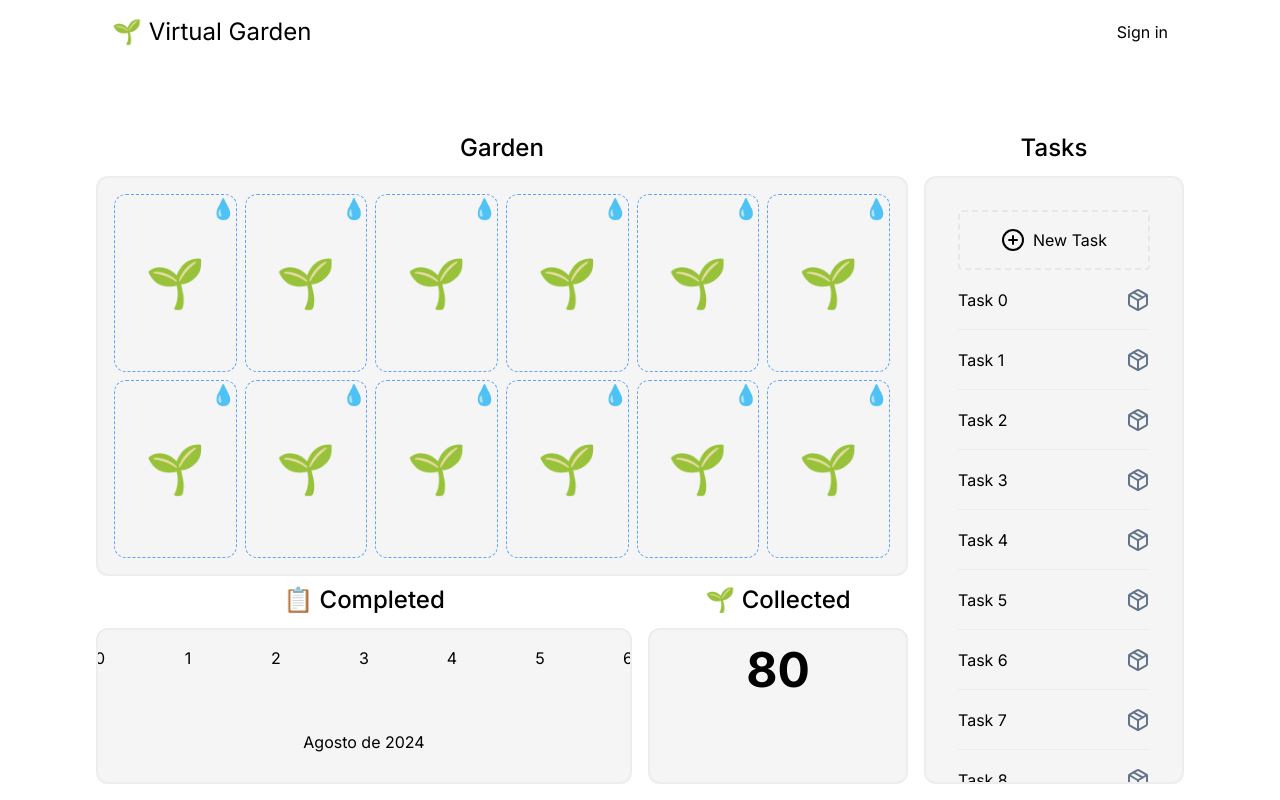
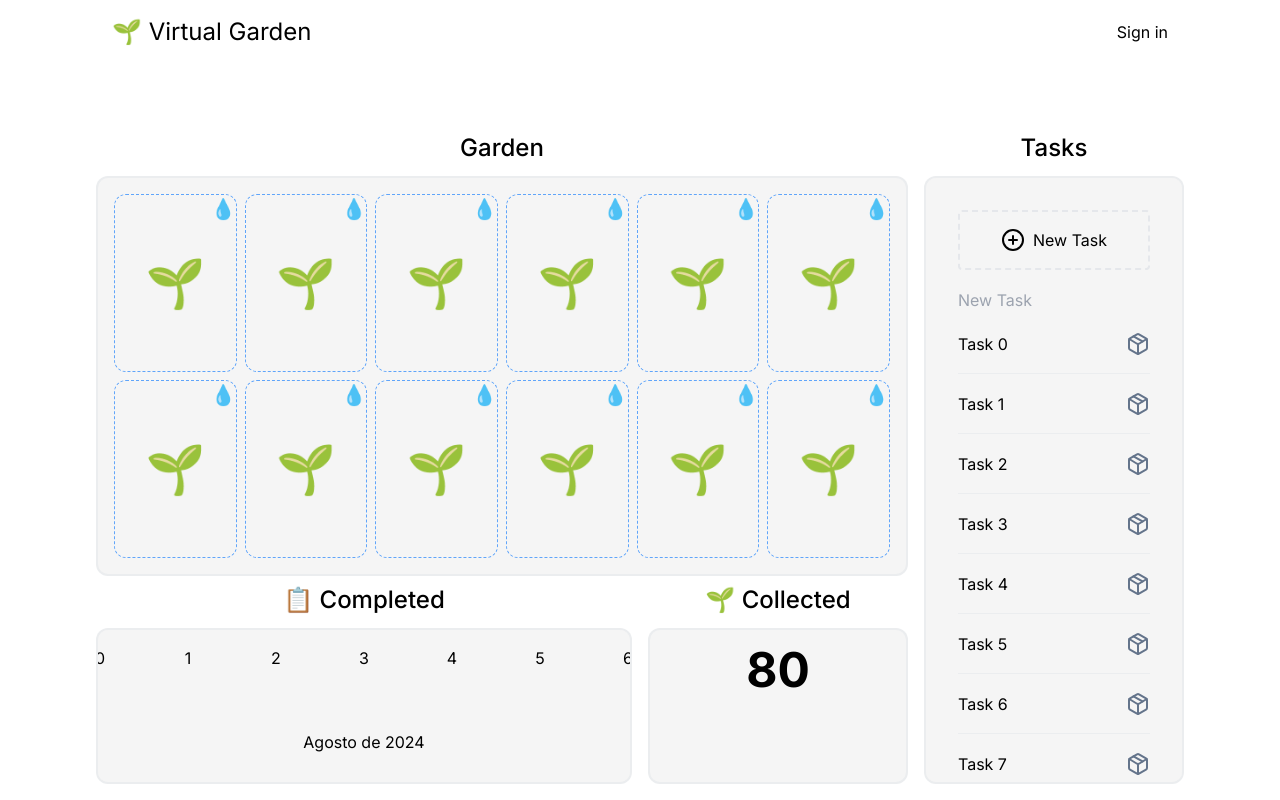
Before and after one commit to GoncalojmRosa/virtual-garden, a Next.js app: page / in a window 1280 px wide. Both pictures are taken after a click on the element "New Task". Built offline with nearby package versions, Linux system fonts and the light colour scheme; no server answers.

Commit message:
style: modified taskList component to handle new Task creation

```diff
--- a/src/components/task/taskList.tsx
+++ b/src/components/task/taskList.tsx
@@ -1,18 +1,48 @@
+"use client";
+
 import { CirclePlus, Package, PackageOpen } from "lucide-react";
 import { TaskItem } from "./taskItem";
 import { useState } from "react";
 
+type Task = {
+  id: number;
+  title: string;
+};
+
+
 export default function TaskList() {
+  const [isAdding, setIsAdding] = useState(false);
+  const [tasks, setTasks] = useState<Task[]>([
+    { id: 0, title: "Task 0" },
+    { id: 1, title: "Task 1" },
+    { id: 2, title: "Task 2" },
+    { id: 3, title: "Task 3" },
+    { id: 4, title: "Task 4" },
+    { id: 5, title: "Task 5" },
+    { id: 6, title: "Task 6" },
+    { id: 7, title: "Task 7" },
+    { id: 8, title: "Task 8" },
+    { id: 9, title: "Task 9" },
+  ]);
+  function handleAddTask() {
+    setTasks([...tasks, { id: tasks.length, title: "Task " + tasks.length }]);
+    setIsAdding(false);
+  }
   return (
     <div className="m-4">
-      <div className="h-[60px] flex items-center justify-center gap-2 border-2 rounded cursor-pointer border-dashed border-spacing-10">
+      <div className="h-[60px] flex items-center justify-center gap-2 border-2 rounded cursor-pointer border-dashed border-spacing-10" onClick={() => setIsAdding(true)}>
         <span>
           <CirclePlus />
         </span>
         New Task
       </div>
-      {[...Array(10)].map((_, i) => (
-        <TaskItem key={i} id={i} title={`Task ${i}`} />
+      {isAdding && (
+        <form onSubmit={handleAddTask} className="flex items-center mt-4 h-7">
+          <input type="text" placeholder="New Task" className="bg-transparent flex-1 focus:outline-none" />
+        </form>
+      )}
+      {tasks.map((task) => (
+        <TaskItem key={task.id} id={task.id} title={task.title} />
       ))}
     </div>
   );
```
